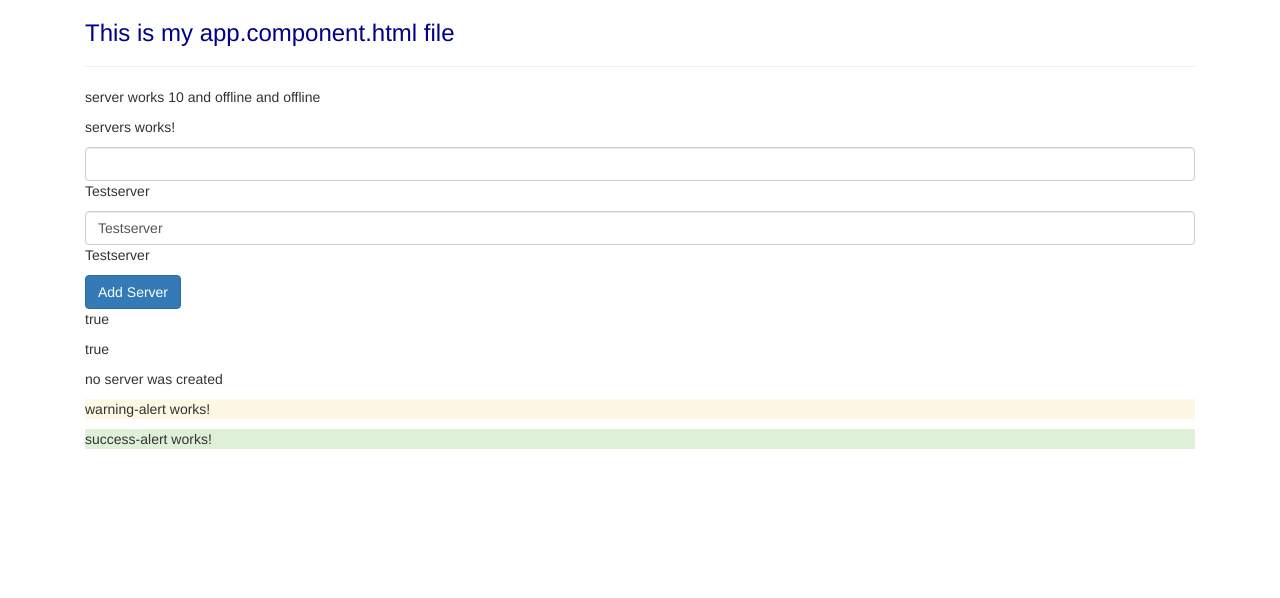
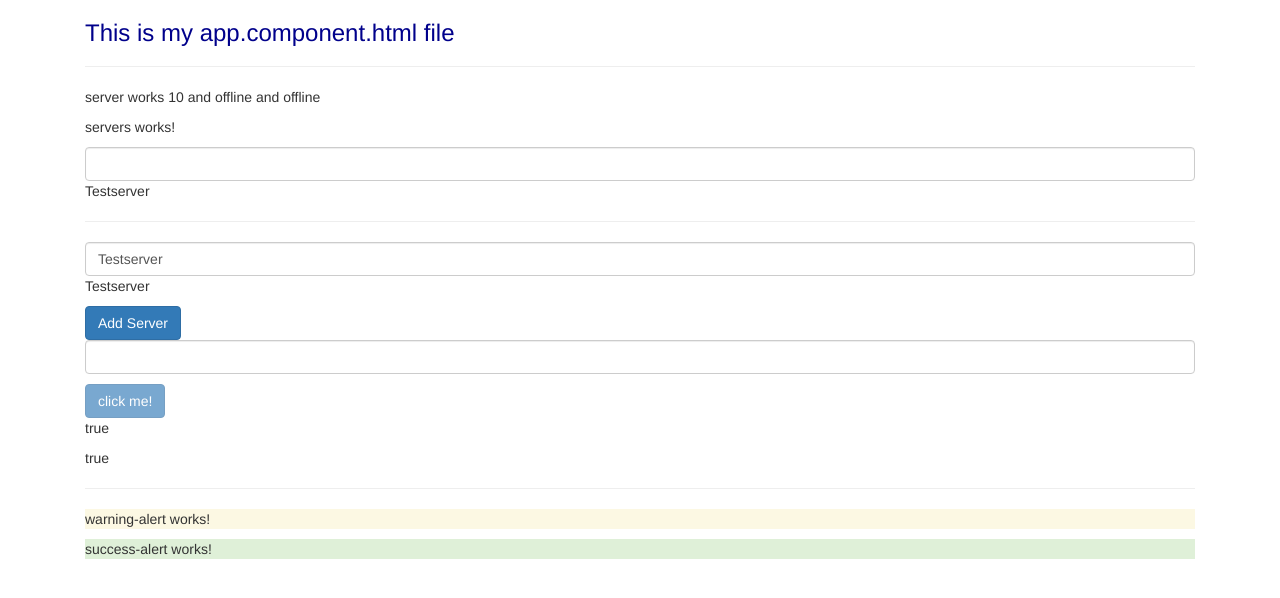
Before and after one commit to viveksoni100/angular_anaconda, an Angular app in the folder my-first-app/: page / in a window 1280 px wide. Shown: the top 598 px of the page. Built offline with nearby package versions, Linux system fonts and the light colour scheme.

Commit message:
structural directive *ngIf is learned

```diff
--- a/my-first-app/src/app/servers/servers.component.html
+++ b/my-first-app/src/app/servers/servers.component.html
@@ -4,14 +4,22 @@
 <input type="text" class="form-control" (input)="onUpdateServerName($event)">
 <p>{{serverName}}</p>
 
-
+<hr>
 <!--two way binding using databinding-->
 <input type="text" class="form-control" [(ngModel)]="serverName">
 <p>{{serverName}}</p>
+<button class="btn btn-primary" [disabled]="!allowedNewServer"
+        (click)="onCreateServer()">Add Server</button>
+
+<input type="text" class="form-control" [(ngModel)]="username" (input)="onUsernameEdit($event)">
+<p>{{username}}</p>
+<button class="btn btn-primary" [disabled]="!isUsernameEmpty"
+        (click)="resetUsername()">click me!</button>
+
+<p>{{allowedNewServer}}</p>
+<p [innerText]="allowedNewServer"></p>
 
 
-<button class="btn btn-primary" [disabled]="!allowedNewServer"
-  (click)="onCreateServer()">Add Server</button>
-<p>{{allowedNewServer}}</p>
-<p [innerText]="allowedNewServer"></p>
-<p>{{serverCreationStatus}}</p>
+<hr>
+<!--directives-->
+<p *ngIf="serverCreated">{{serverCreationStatus}}</p>
--- a/my-first-app/src/app/servers/servers.component.ts
+++ b/my-first-app/src/app/servers/servers.component.ts
@@ -1,10 +1,11 @@
-import { Component } from '@angular/core';
-import { FormsModule } from "@angular/forms";
+import {Component} from '@angular/core';
+import {FormsModule} from "@angular/forms";
+import {CommonModule} from "@angular/common";
 
 @Component({
   selector: 'app-servers',
   standalone: true,
-  imports: [FormsModule],
+  imports: [FormsModule, CommonModule],
   templateUrl: './servers.component.html',
   styleUrl: './servers.component.css'
 })
@@ -12,6 +13,9 @@ export class ServersComponent {
   allowedNewServer = false;
   serverCreationStatus = 'no server was created';
   serverName = 'Testserver';
+  username: '';
+  isUsernameEmpty = false;
+  serverCreated = false;
 
   constructor() {
     setTimeout(() => {
@@ -20,11 +24,22 @@ export class ServersComponent {
   }
 
   onCreateServer() {
-    this.serverCreationStatus = 'server is on';
+    this.serverCreated = true;
+    this.serverCreationStatus = 'server ' + this.serverName + ' is on';
   }
 
   onUpdateServerName(event: any) {
     // console.log(event);
     this.serverName = event.target.value;
   }
+
+  onUsernameEdit(event: any) {
+    if (event.target.value.length > 0) {
+      this.isUsernameEmpty = true;
+    }
+  }
+
+  resetUsername() {
+    this.username = '';
+  }
 }
```
